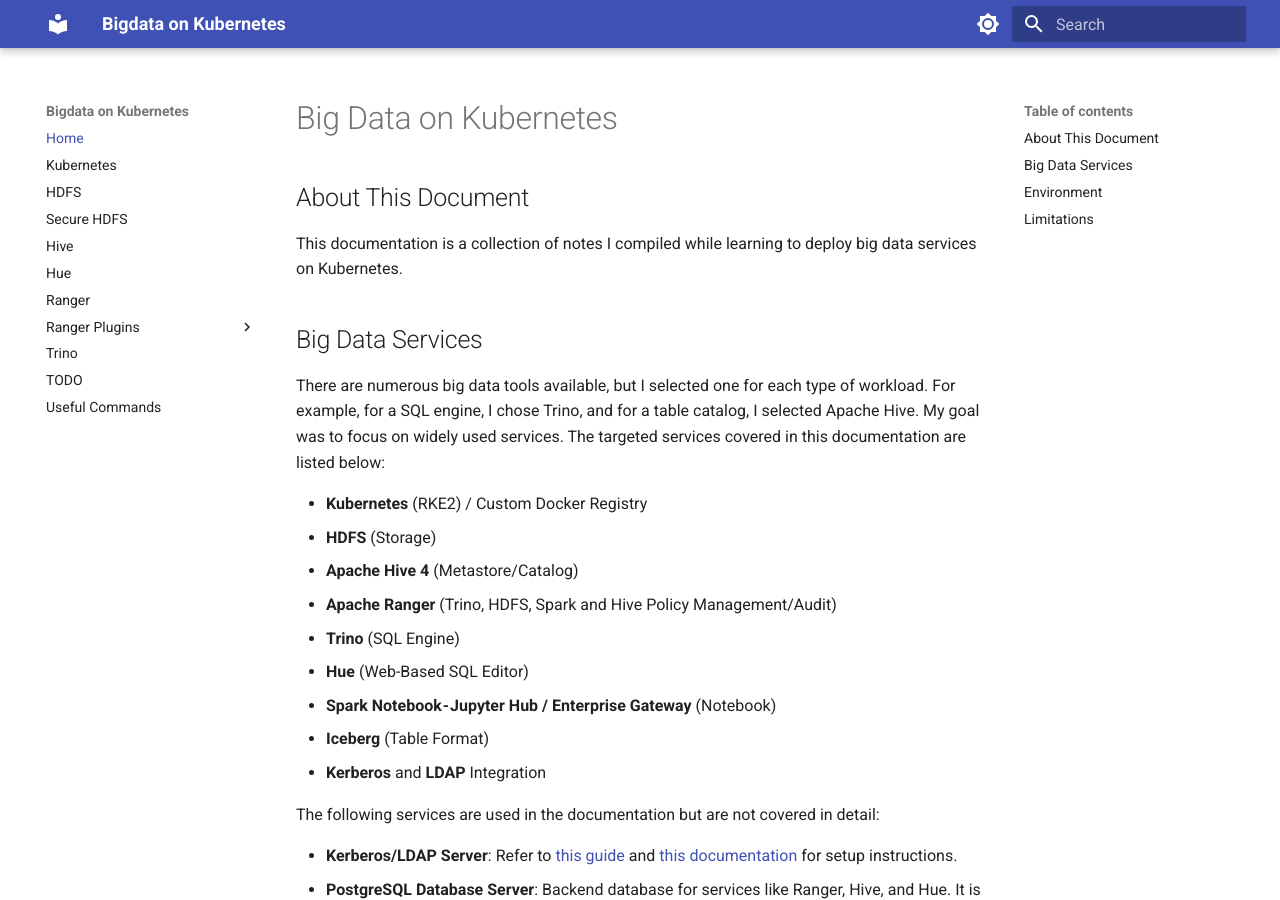
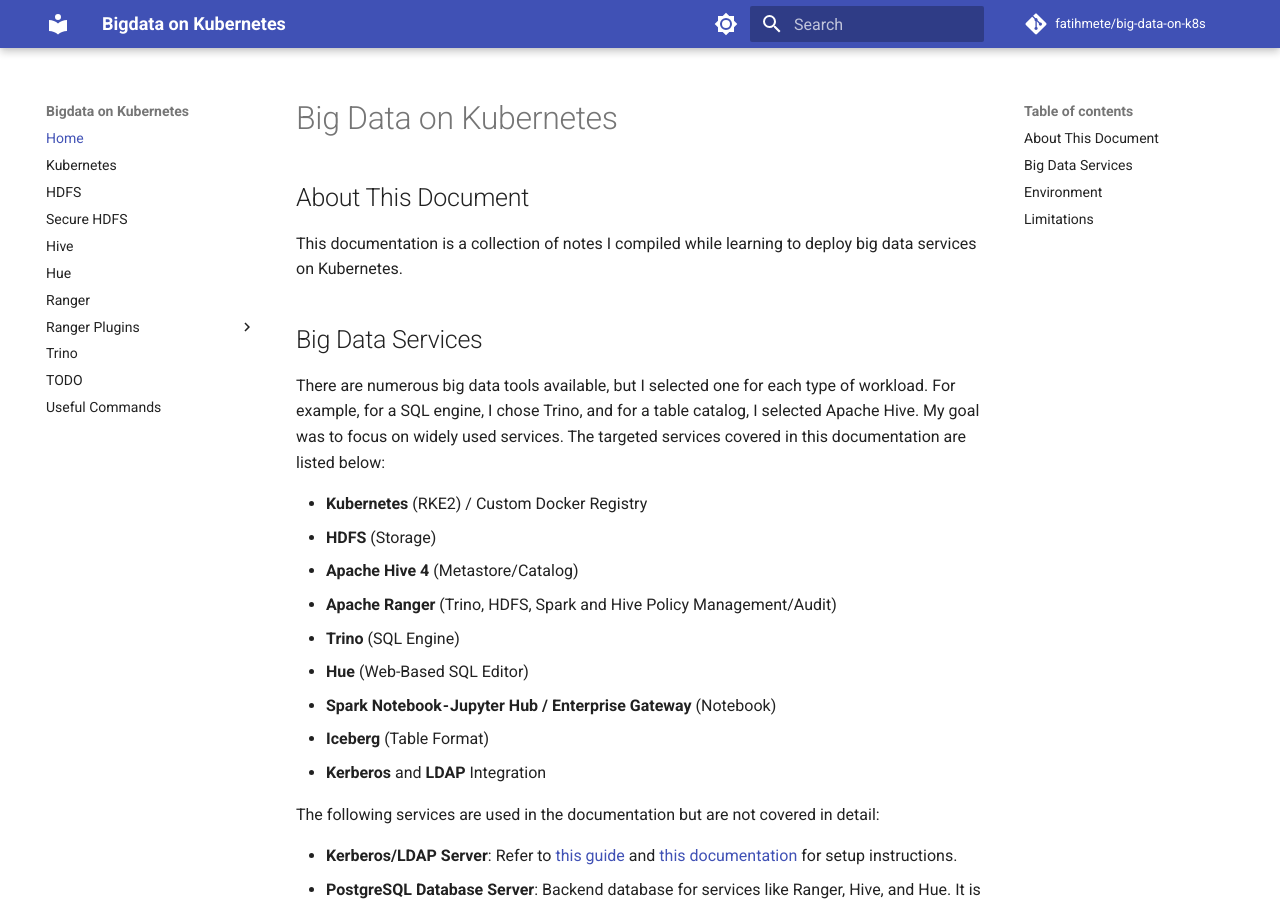
Before and after one commit to fatihmete/big-data-on-k8s, an MkDocs documentation site: the page built from docs/docs/index.md, in a window 1280 px wide and 900 px high. Built offline with MkDocs 1.6.1 and Material for MkDocs 9.7.7, drawn with Linux system fonts in a browser that asks for light colours; comment, search, counter and statistics services are not loaded.

Commit message:
Add repository URL and name to mkdocs configuration

```diff
--- a/docs/mkdocs.yml
+++ b/docs/mkdocs.yml
@@ -71,3 +71,6 @@ extra:
   social:
     - icon: fontawesome/brands/linkedin
       link: https://www.linkedin.com/in/fatih-mete/
+
+repo_url: https://github.com/fatihmete/big-data-on-k8s
+repo_name: fatihmete/big-data-on-k8s
```
